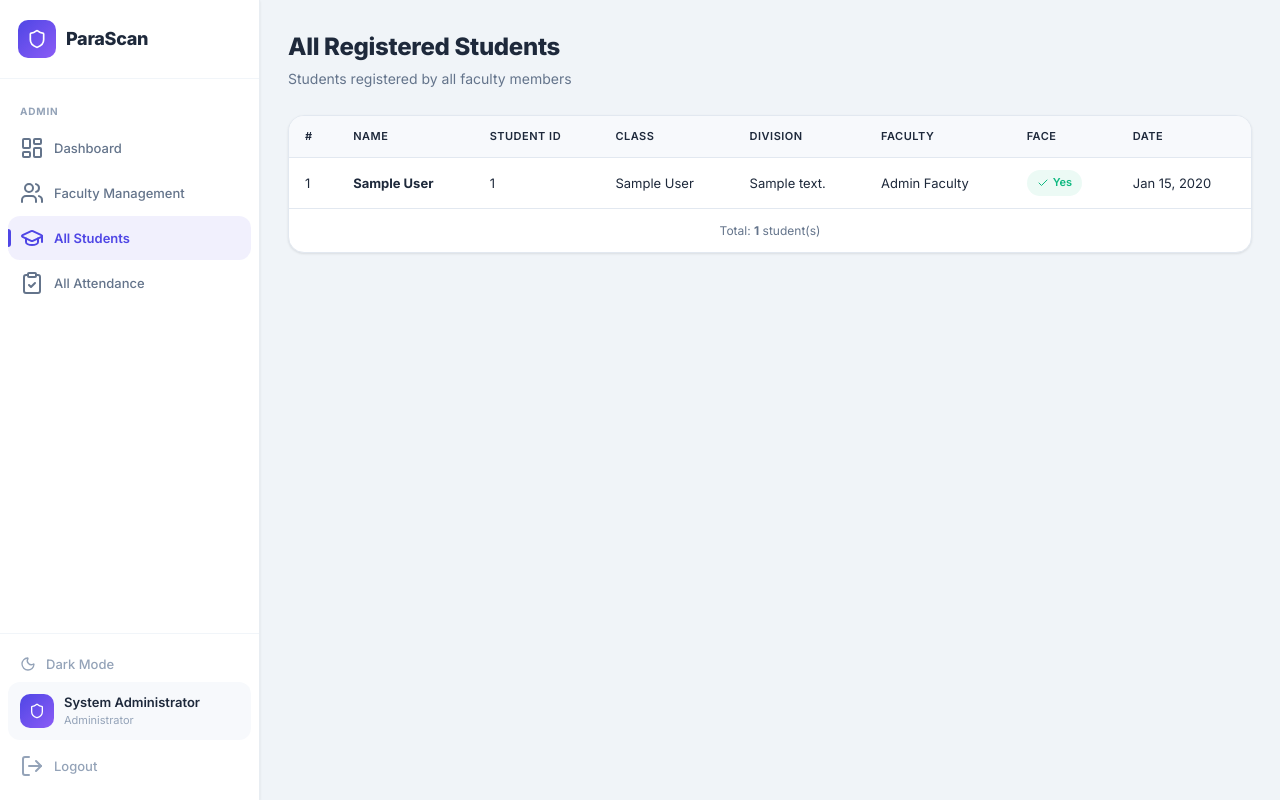
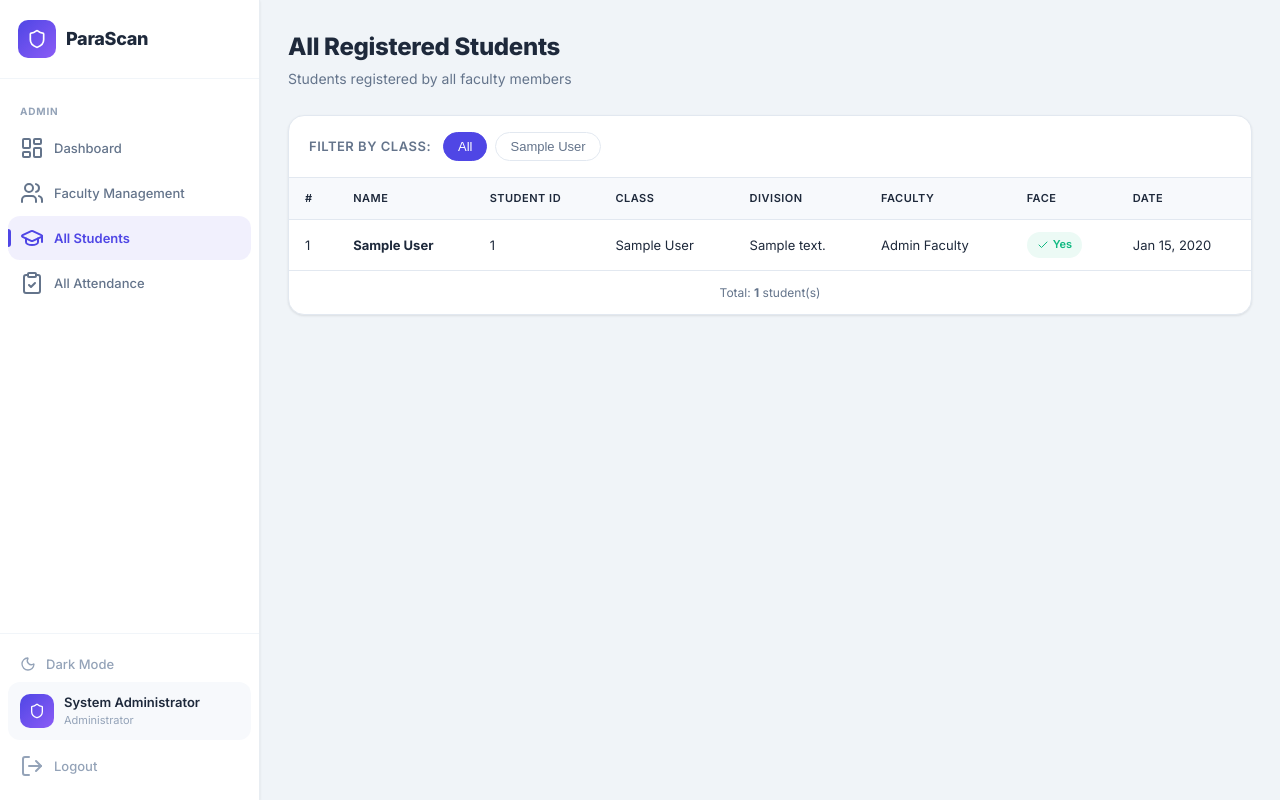
Before and after one commit to parasyadav-sw/Attendence-Management-System-, a Flask app: page /admin/students in a window 1280 px wide. Run offline with Flask 3, Linux system fonts and the light colour scheme; a user stored in the database is signed in; tables that the repository leaves empty hold one stand-in row (values such as "Sample post").

Commit message:
class wise secion

```diff
--- a/app.py
+++ b/app.py
@@ -884,7 +884,8 @@ def admin_faculty_toggle(faculty_id):
 @admin_required
 def admin_students():
     all_students = db.session.query(Student, Faculty).join(Faculty, Student.faculty_id == Faculty.id).order_by(Student.created_at.desc()).all()
-    return render_template('admin_students.html', student_list=all_students)
+    classes = sorted(list(set(student.class_name for student, faculty in all_students)))
+    return render_template('admin_students.html', student_list=all_students, classes=classes)
 
 
 @app.route('/admin/attendance')
--- a/templates/admin_students.html
+++ b/templates/admin_students.html
@@ -3,18 +3,98 @@
 {% block content %}
 <div class="page-header"><div><h1>All Registered Students</h1><p>Students registered by all faculty members</p></div></div>
 <div class="table-container">
+    {% if classes|length > 0 %}
+    <div style="padding:16px 20px;border-bottom:1px solid var(--border);display:flex;flex-wrap:wrap;gap:12px;align-items:center;">
+        <span style="font-weight:600;font-size:13px;color:var(--text-secondary);text-transform:uppercase;letter-spacing:.5px;">Filter by Class:</span>
+        <div id="class-filters" style="display:flex;flex-wrap:wrap;gap:8px;">
+            <button onclick="filterStudents('all')" class="filter-btn active" data-class="all">All</button>
+            {% for cls in classes %}
+            <button onclick="filterStudents('{{ cls }}')" class="filter-btn" data-class="{{ cls }}">{{ cls }}</button>
+            {% endfor %}
+        </div>
+    </div>
+    {% endif %}
     <div class="table-responsive">
-        <table>
+        <table id="students-table">
             <thead><tr><th>#</th><th>Name</th><th>Student ID</th><th>Class</th><th>Division</th><th>Faculty</th><th>Face</th><th>Date</th></tr></thead>
             <tbody>
                 {% if student_list %}{% for student, faculty in student_list %}
-                <tr><td>{{ loop.index }}</td><td><strong>{{ student.name }}</strong></td><td>{{ student.student_id }}</td><td>{{ student.class_name }}</td><td>{{ student.division or '-' }}</td><td>{{ faculty.name }}</td><td>{% if student.face_image %}<span class="badge badge-success"><i data-lucide="check" style="width:12px;height:12px"></i> Yes</span>{% else %}<span class="badge badge-danger"><i data-lucide="x" style="width:12px;height:12px"></i> No</span>{% endif %}</td><td>{{ student.created_at.strftime('%b %d, %Y') }}</td></tr>
+                <tr data-class="{{ student.class_name }}">
+                    <td>{{ loop.index }}</td>
+                    <td><strong>{{ student.name }}</strong></td>
+                    <td>{{ student.student_id }}</td>
+                    <td>{{ student.class_name }}</td>
+                    <td>{{ student.division or '-' }}</td>
+                    <td>{{ faculty.name }}</td>
+                    <td>{% if student.face_image %}<span class="badge badge-success"><i data-lucide="check" style="width:12px;height:12px"></i> Yes</span>{% else %}<span class="badge badge-danger"><i data-lucide="x" style="width:12px;height:12px"></i> No</span>{% endif %}</td>
+                    <td>{{ student.created_at.strftime('%b %d, %Y') }}</td>
+                </tr>
                 {% endfor %}{% else %}
                 <tr><td colspan="8" style="text-align:center;padding:40px;color:var(--text-muted)"><i data-lucide="graduation-cap" style="width:32px;height:32px;display:block;margin:0 auto 8px;opacity:.4"></i>No students registered yet</td></tr>
                 {% endif %}
             </tbody>
         </table>
     </div>
-    {% if student_list %}<div style="padding:12px 16px;text-align:center;color:var(--text-secondary);font-size:12px;border-top:1px solid var(--border)">Total: <strong>{{ student_list|length }}</strong> student(s)</div>{% endif %}
+    {% if student_list %}<div id="student-count" style="padding:12px 16px;text-align:center;color:var(--text-secondary);font-size:12px;border-top:1px solid var(--border)">Total: <strong id="count-number">{{ student_list|length }}</strong> student(s)</div>{% endif %}
 </div>
+<style>
+    .filter-btn {
+        padding: 6px 14px;
+        border-radius: 20px;
+        font-size: 13px;
+        font-weight: 500;
+        border: 1px solid var(--border);
+        background: transparent;
+        color: var(--text-secondary);
+        cursor: pointer;
+        transition: var(--transition);
+    }
+    .filter-btn:hover {
+        background: var(--bg-secondary);
+        color: var(--text);
+    }
+    .filter-btn.active {
+        background: var(--accent);
+        color: white;
+        border-color: var(--accent);
+    }
+    @media (max-width: 640px) {
+        #class-filters {
+            width: 100%;
+        }
+        .filter-btn {
+            flex: 1 1 auto;
+            min-width: calc(50% - 4px);
+        }
+    }
+</style>
 {% endblock %}
+{% block scripts %}
+<script>
+    function filterStudents(className) {
+        const rows = document.querySelectorAll('#students-table tbody tr[data-class]');
+        let count = 0;
+
+        rows.forEach(row => {
+            if (className === 'all' || row.getAttribute('data-class') === className) {
+                row.style.display = '';
+                count++;
+            } else {
+                row.style.display = 'none';
+            }
+        });
+
+        document.querySelectorAll('.filter-btn').forEach(btn => {
+            btn.classList.toggle('active', btn.getAttribute('data-class') === className);
+        });
+
+        const countEl = document.getElementById('count-number');
+        if (countEl) countEl.textContent = count;
+
+        const emptyRow = document.querySelector('#students-table tbody tr td[colspan]');
+        if (emptyRow) {
+            emptyRow.parentElement.style.display = (className === 'all' && count === 0) ? '' : 'none';
+        }
+    }
+</script>
+{% endblock %}
```
